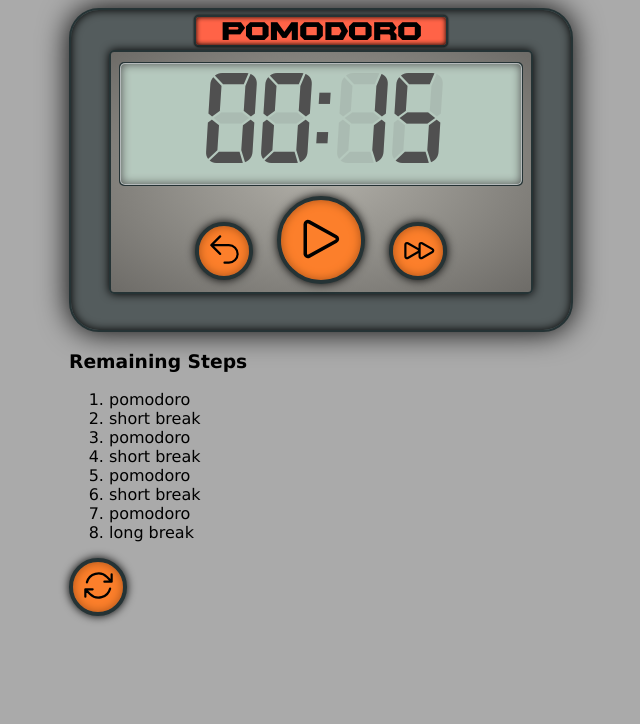
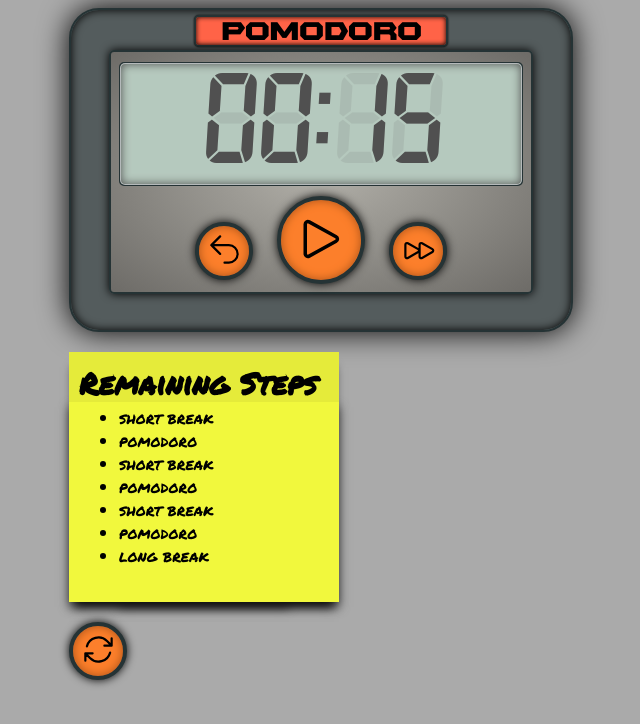
Before and after one commit to michael-antar/Pomodoro, a React app: page / in a window 1280 px wide. Shown: the top 724 px of the page, without its empty margins (319-959 px from the left). Built offline with nearby package versions, Linux system fonts and the light colour scheme; the HTML template or start-up script is replaced by a standard one.

Commit message:
Styled step list + small changes
Color now stored within step. Auto restart when all steps are done

```diff
--- a/src/Timer.tsx
+++ b/src/Timer.tsx
@@ -14,9 +14,9 @@
 import skipIcon from './assets/skipIcon.svg';
 import restartIcon from './assets/restartIcon.svg';
 
-const WORK_STEP = { name: 'pomodoro', duration: 15 };
-const SHORT_BREAK_STEP = { name: 'short break', duration: 3 };
-const LONG_BREAK_STEP = { name: 'long break', duration: 6 };
+const WORK_STEP = { name: 'pomodoro', duration: 15, color: '#FF6347' };
+const SHORT_BREAK_STEP = { name: 'short break', duration: 3, color: '#27BAAE' };
+const LONG_BREAK_STEP = { name: 'long break', duration: 6, color: '#34EBA4' };
 
 const initialSteps = [
     {...WORK_STEP, id: 1},
@@ -32,12 +32,11 @@
 export default function Timer() {
     const [steps, setSteps] = useState(initialSteps);
     const [seconds, setSeconds] = useState(initialSteps[0].duration);
+    const [stepColor, setStepColor] = useState(initialSteps[0].color);
+
+    const [title, setTitle] = useState('Pomodoro Timer');
 
     const [isActive, setIsActive] = useState(false);
-    const [isDone, setIsDone] = useState(false);
-
-    const [title, setTitle] = useState('Pomodoro Timer');
-    const [stepColor, setStepColor] = useState('#FF6347');
 
     useEffect(() => {
         if (!isActive || seconds <= 0) return;
@@ -61,59 +60,41 @@
 
     useEffect(() => {
         function handleKeyDown(e: KeyboardEvent) {
-            if (!isDone) {
             if (e.code === 'Space') {
                 handleStartStop();
-                } else if (e.code === 'ArrowLeft') {
+            }
+            else if (e.code === 'ArrowLeft') {
                 handleRedo();
-                } else if (e.code === 'ArrowRight') {
+            }
+            else if (e.code === 'ArrowRight') {
                 handleSkip();
             }
-            }
-            if (e.code === 'ArrowUp') {
+            else if (e.code === 'ArrowUp') {
                 handleRestart();
             }
         }
 
         window.addEventListener('keydown', handleKeyDown);
         return () => window.removeEventListener('keydown', handleKeyDown);
-    }, [isActive, steps]);
+    }, []);
 
     useEffect(() => {
         document.title = title;
     }, [title])
 
     function nextStep() {
+        if (steps.length === 1) {
+            handleRestart();
+            return;
+        }
+
         setIsActive(false);
+
         setSteps([...steps.slice(1)]);
 
-        if (steps.length > 1) {
         setSeconds(steps[1].duration);
-
         setTitle(`Start ${steps[1].name}`);
-        }
-        else {
-            setSeconds(0);
-            setIsDone(true);
-
-            setTitle('All done');
-        }
-
-        setStepColor(() => {
-            if (steps.length <= 1) {
-                return "#f0cf29"
-            }
-            if (steps[1].name === "pomodoro") {
-                return "#FF6347";
-            }
-            else if (steps[1].name === "short break") {
-                return "lightblue";
-            }
-            else if (steps[1].name === "long break") {
-                return "#34eba4";
-            }
-            return "white";
-        })
+        setStepColor(steps[1].color);
     }
 
     function handleStartStop() {
@@ -131,31 +112,29 @@
     }
 
     function handleRestart() {
+        setIsActive(false);
         setSteps(initialSteps);
         setSeconds(initialSteps[0].duration);
         setTitle(`Start ${initialSteps[0].name}`);
-        setStepColor('#FF6347');
-        setIsActive(false);
-
-        setIsDone(false);
+        setStepColor(initialSteps[0].color);
     }
 
     return (
         <div>
             <div id='timerBox'>
-                <h2 id='currentStep' style={{backgroundColor: stepColor}}>{!isDone ? steps[0].name : "All Done"}</h2>
+                <h2 id='currentStep' style={{backgroundColor: stepColor}}>{steps[0].name}</h2>
                 <div id='innerTimeBox'>
                     <TimerDisplay seconds={seconds} />
 
                     <div className='controlPanel'>
-                        <IconButton iconSrc={redoIcon} alt="Redo Button" onClick={handleRedo} disabled={isDone}/>
-                        <IconButton iconSrc={playIcon} iconSrcAlt={pauseIcon} isToggled={isActive} alt="Play/Pause Button" onClick={handleStartStop} disabled={isDone} width={80}/>
-                        <IconButton iconSrc={skipIcon} alt="Skip Button" onClick={handleSkip} disabled={isDone}/>
+                        <IconButton iconSrc={redoIcon} alt="Redo Button" onClick={handleRedo} />
+                        <IconButton iconSrc={playIcon} iconSrcAlt={pauseIcon} isToggled={isActive} alt="Play/Pause Button" onClick={handleStartStop} width={80} />
+                        <IconButton iconSrc={skipIcon} alt="Skip Button" onClick={handleSkip} />
                     </div>
                 </div>
             </div>
 
-            <StepList steps={steps}/>
+            <StepList steps={steps.slice(1)}/>
 
             <IconButton iconSrc={restartIcon} alt="Restart Button" onClick={handleRestart}/>
         </div>
--- a/src/components/StepList/StepList.css
+++ b/src/components/StepList/StepList.css
@@ -0,0 +1,54 @@
+@font-face {
+    font-family: permanentMarker;
+    src: url('../../assets/PermanentMarker.ttf') format('truetype');
+}
+
+#stepList {
+    position: relative;
+    box-sizing: border-box;
+
+    width: 270px;
+    height: 250px;
+
+    padding: 10px;
+    margin: 20px;
+    margin-left: 0;
+
+    box-shadow:
+        0 10px 10px -5px #0b0b0b,
+        25px 30px 10px -25px #434343,
+        -25px 30px 10px -25px #434343;
+
+    background: #f1f83d;
+}
+
+#stepList::after {
+    content: " ";
+    position: absolute;
+
+    width: 270px;
+    height: 50px;
+
+    top: 0;
+    left: 0;
+    right: 0;
+    bottom: 0;
+
+    background-color: #000000;
+    opacity: 0.05;
+}
+
+#stepListTitle {
+    margin: 0;
+
+    font-family: permanentMarker;
+    font-size: 30px;
+}
+
+#stepListItemContainer {
+    margin: 0;
+}
+
+#stepListItem {
+    font-family: permanentMarker;
+}
--- a/src/components/StepList/StepList.tsx
+++ b/src/components/StepList/StepList.tsx
@@ -2,13 +2,13 @@
 
 export default function StepList( { steps }: { steps: { id: number; name: string}[] }) {
     return (
-        <>
-            <h3>Remaining Steps</h3>
-            <ol>
+        <div id="stepList">
+            <h3 id="stepListTitle">Remaining Steps</h3>
+            <ul id="stepListItemContainer">
                 {steps.map(step => {
-                    return <li key={step.id}>{step.name}</li>
+                    return <li id="stepListItem" key={step.id}>{step.name}</li>
                 })}
-            </ol>
-        </>
+            </ul>
+        </div>
     );
 }
```
Also changed, not shown: src/assets/PermanentMarker.ttf (added). Lines whose indentation alone changed are shown as unchanged.
